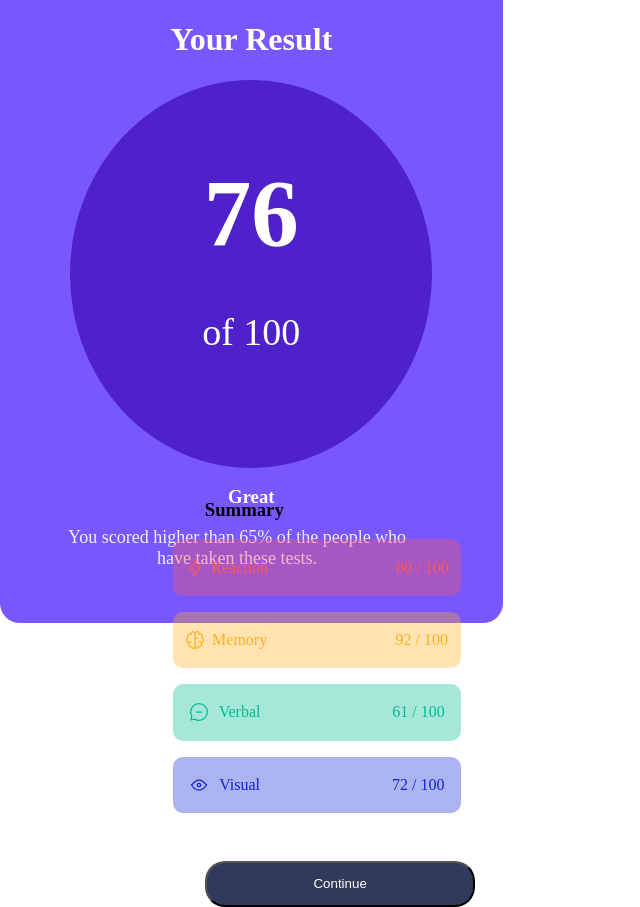
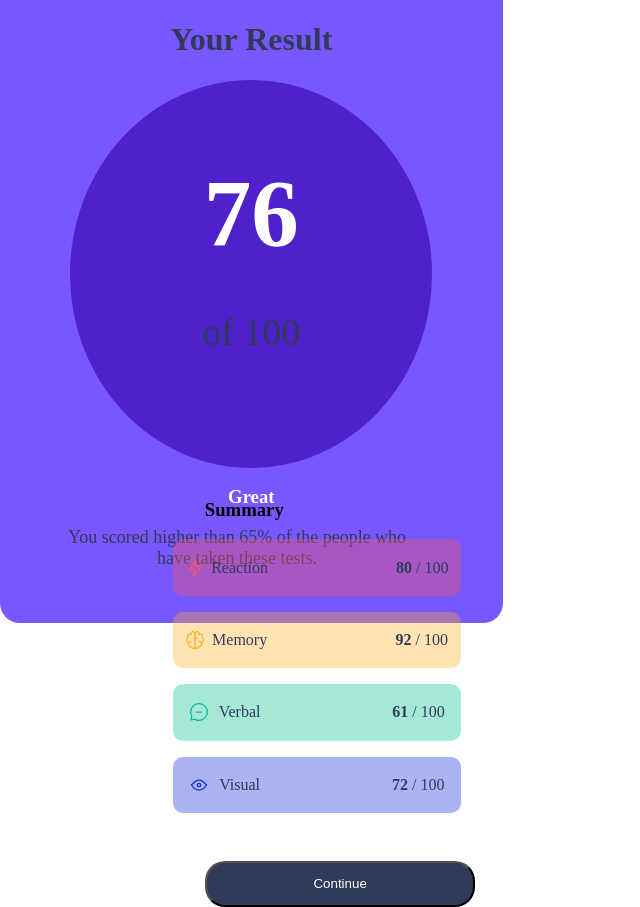
Before and after one commit to ShaunPour/results-summary-component, a plain HTML site: page index.html in a window 1280 px wide. Shown: the whole page, without its empty margins (0-640 px from the left). Drawn offline with Linux system fonts and the light colour scheme.

Commit message:
Changed font family and text colors to better match design

```diff
--- a/css/styles.css
+++ b/css/styles.css
@@ -1,3 +1,7 @@
+body {
+    font-family: 'Hanken Grotesk';
+}
+
 header {
     background-color: hsl(252, 100%, 67%);
     color: #fff;
@@ -117,6 +121,14 @@ main button {
     margin-right: 0.4em;
 }
 
+h1, .score p, .txt p, .reaction p, .memory p, .verbal p, .visual p {
+    color: hsl(224, 30%, 27%);
+}
+
+span {
+    font-weight: 800;
+}
+
 @media (min-width: 1440px) {
     body {
         background-color: hsl(241, 100%, 89%);
--- a/index.html
+++ b/index.html
@@ -4,6 +4,7 @@
   <meta charset="UTF-8">
   <meta name="viewport" content="width=device-width, initial-scale=1.0"> <!-- displays site properly based on user's device -->
   <link rel="icon" type="image/png" sizes="32x32" href="./assets/images/favicon-32x32.png">
+  <link rel="import" href="https://fonts.google.com/specimen/Hanken+Grotesk">
   <link rel="stylesheet" href="css/styles.css">
   <title>Frontend Mentor | Results summary component</title>
 </head>
@@ -24,19 +25,19 @@
   <h3>Summary</h3>
   <div class="reaction">
     <img src="images/icon-reaction.svg" alt=""><p> Reaction</p>
-    <p>80 / 100</p>
+    <p><span>80</span> / 100</p>
   </div>
   <div class="memory">
     <img src="images/icon-memory.svg" alt=""><p> Memory</p>
-    <p>92 / 100</p>
+    <p><span>92</span> / 100</p>
   </div>
   <div class="verbal">
     <img src="images/icon-verbal.svg" alt=""><p> Verbal</p>
-    <p>61 / 100</p>
+    <p><span>61</span> / 100</p>
   </div>
   <div class="visual">
     <img src="images/icon-visual.svg" alt=""><p> Visual</p>
-    <p>72 / 100</p>
+    <p><span>72</span> / 100</p>
   </div>
   <button class="continue">Continue</button>
 </main>
```
